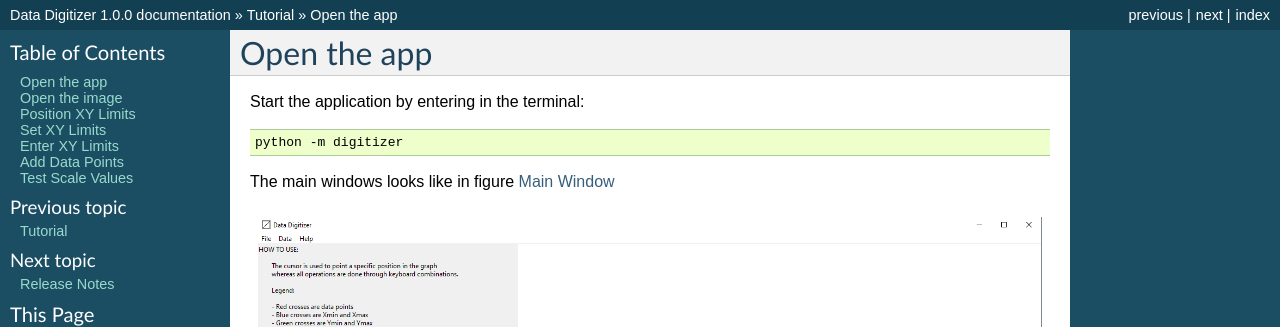
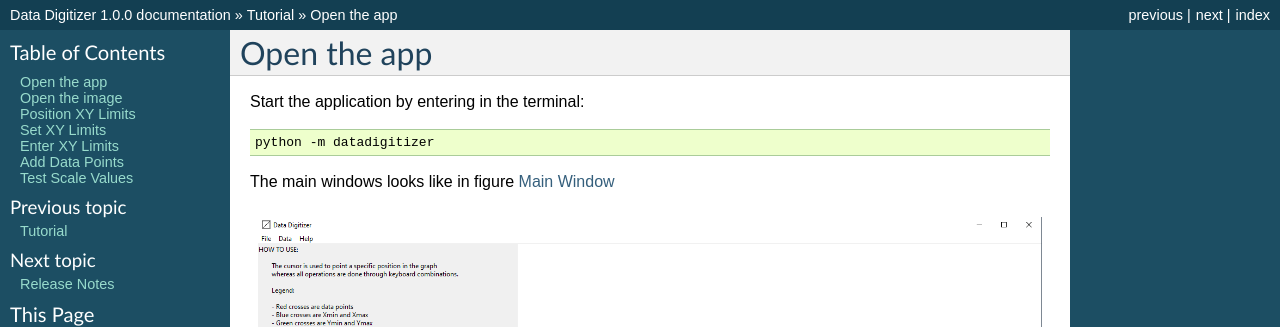
Before and after one commit to MilanSkocic/pydatadigitizer, a Sphinx documentation site: the page built from docs/source/tutorials/tutorial.rst, in a window 1280 px wide and 900 px high. Shown: the top 327 px of the window. Built offline with Sphinx 7.4.7, drawn with Linux system fonts in a browser that asks for light colours; formulas are drawn with MathJax 3.

Commit message:
Fixed module name in documentation after refractoring (datadigitizer instead of digitizer)

```diff
--- a/README.rst
+++ b/README.rst
@@ -9,7 +9,7 @@
 
 .. code-block:: bash
 
-    python -m digitizer
+    python -m datadigitizer
 
 
 The cursor is used to point a specific position in the graph
--- a/docs/source/releases/1.0.0-changelog.rst
+++ b/docs/source/releases/1.0.0-changelog.rst
@@ -7,4 +7,7 @@
 Commits
 ==============
 
+#7b08127-Milan Skocic-Updated tutorial
+#0b8f18c-Milan Skocic-Fixed name issues after refractoring
+#8db27ed-Milan Skocic-Refractored module name and updated documentation structure
 #6b25247-Milan Skocic-Initial commit
--- a/docs/source/tutorials/tutorial.rst
+++ b/docs/source/tutorials/tutorial.rst
@@ -5,7 +5,7 @@
 
 .. code-block:: bash
 
-    python -m digitizer
+    python -m datadigitizer
 
 
 The main windows looks like in figure :ref:`main_window_figure`
```
